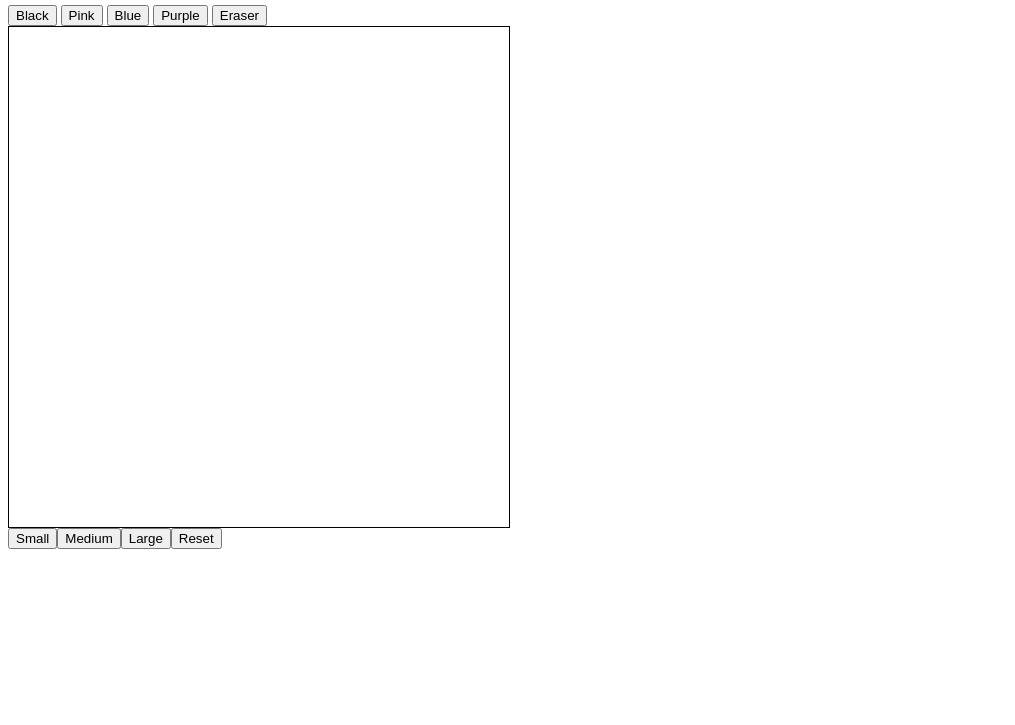
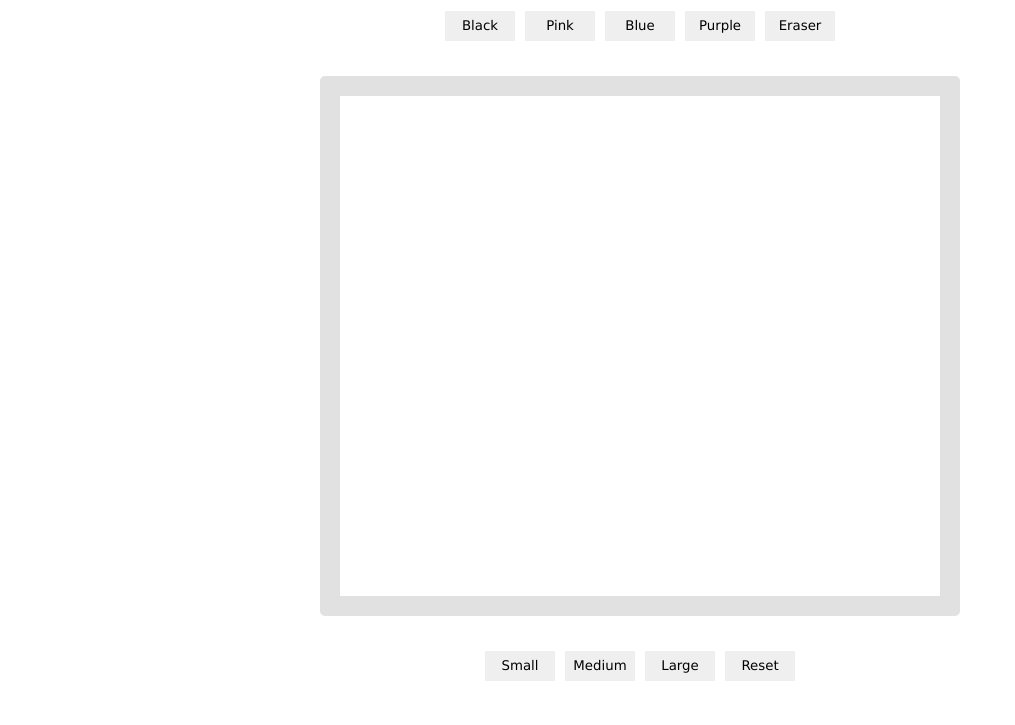
Before and after one commit to nowosimm/etch-a-sketch, a plain HTML site: page etch-a-sketch.html in a window 1280 px wide. Shown: the part 75-800 px from the top of the page, without its empty margins (0-1015 px from the left). Drawn offline with Linux system fonts and the light colour scheme.

Commit message:
finish functionality

```diff
--- a/etch-a-sketch.css
+++ b/etch-a-sketch.css
@@ -1,6 +1,165 @@
-.container{
-    width: 500px;
+.container {
+    display: flex;
+    justify-content: center;
+    align-content: center;
+}
+
+.grid{
+    width: 600px;
     height: 500px;
-    border: 1px solid black;
+    border: 20px solid rgb(225, 225, 225);
     display: grid;
+    border-radius: 5px;
+
+
 }
+
+.header{
+    display: flex;
+    justify-content: center;
+    align-items: center;
+    font-family: 'Lucida Sans', 'Lucida Sans Regular', 'Lucida Grande', 'Lucida Sans Unicode', Geneva, Verdana, sans-serif;
+}
+
+.colors{
+    display: flex;
+    justify-content: center;
+    align-items: center;
+    padding: 0px 0px 30px 0px;
+}
+
+.black{
+    font-family: 'Lucida Sans', 'Lucida Sans Regular', 'Lucida Grande', 'Lucida Sans Unicode', Geneva, Verdana, sans-serif;
+    width: 70px;
+    height: 30px;
+    margin: 5px;
+    border: none;
+    transition: 0.5s;
+}
+
+.black:hover {
+    background-color: black;
+    color: white;
+}
+
+.pink{
+    font-family: 'Lucida Sans', 'Lucida Sans Regular', 'Lucida Grande', 'Lucida Sans Unicode', Geneva, Verdana, sans-serif;
+    width: 70px;
+    height: 30px;
+    margin: 5px;
+    border: none;
+    transition: 0.5s;
+}
+
+.pink:hover {
+    background-color: rgb(255, 181, 192);
+    color: white;
+}
+
+.blue{
+    font-family: 'Lucida Sans', 'Lucida Sans Regular', 'Lucida Grande', 'Lucida Sans Unicode', Geneva, Verdana, sans-serif;
+    width: 70px;
+    height: 30px;
+    margin: 5px;
+    border: none;
+    transition: 0.5s;
+}
+
+.blue:hover {
+    background-color: rgb(138, 210, 255);
+    color: white;
+}
+
+.purple {
+    font-family: 'Lucida Sans', 'Lucida Sans Regular', 'Lucida Grande', 'Lucida Sans Unicode', Geneva, Verdana, sans-serif;
+    width: 70px;
+    height: 30px;
+    margin: 5px;
+    border: none;
+    transition: 0.5s;
+}
+
+.purple:hover {
+    background-color: rgb(175, 175, 249);
+    color: white;
+}
+
+.eraser{
+    font-family: 'Lucida Sans', 'Lucida Sans Regular', 'Lucida Grande', 'Lucida Sans Unicode', Geneva, Verdana, sans-serif;
+    width: 70px;
+    height: 30px;
+    margin: 5px;
+    border: none;
+    transition: 0.5s;
+}
+
+.eraser:hover {
+    background-color: rgb(225, 225, 225);
+    color: white;
+}
+
+.footer {
+    display: flex;
+    justify-content: center;
+    align-items: center;
+    padding: 30px;
+    border: 5px;
+}
+
+.smallButton {
+    font-family: 'Lucida Sans', 'Lucida Sans Regular', 'Lucida Grande', 'Lucida Sans Unicode', Geneva, Verdana, sans-serif;
+    width: 70px;
+    height: 30px;
+    margin: 5px;
+    border: none;
+    transition: 0.5s;
+}
+
+.smallButton:hover {
+    background-color: rgb(225, 225, 225);
+    color: white;
+}
+
+.mediumButton {
+    font-family: 'Lucida Sans', 'Lucida Sans Regular', 'Lucida Grande', 'Lucida Sans Unicode', Geneva, Verdana, sans-serif;
+    width: 70px;
+    height: 30px;
+    margin: 5px;
+    border: none;
+    transition: 0.5s;
+}
+
+.mediumButton:hover {
+    background-color: rgb(225, 225, 225);
+    color: white;
+}
+
+
+.largeButton {
+    font-family: 'Lucida Sans', 'Lucida Sans Regular', 'Lucida Grande', 'Lucida Sans Unicode', Geneva, Verdana, sans-serif;
+    width: 70px;
+    height: 30px;
+    margin: 5px;
+    border: none;
+    transition: 0.5s;
+}
+
+.largeButton:hover {
+    background-color: rgb(225, 225, 225);
+    color: white;
+}
+
+
+.resetButton {
+    font-family: 'Lucida Sans', 'Lucida Sans Regular', 'Lucida Grande', 'Lucida Sans Unicode', Geneva, Verdana, sans-serif;
+    width: 70px;
+    height: 30px;
+    margin: 5px;
+    border: none;
+    transition: 0.5s;
+}
+
+.resetButton:hover {
+    background-color: rgb(225, 225, 225);
+    color: white;
+}
--- a/etch-a-sketch.html
+++ b/etch-a-sketch.html
@@ -9,7 +9,7 @@
 </head>
 <body>
     <p id="message"></p>
-    <h1>Etch-A-Sketch</h1>
+    <h1 class="header">Etch-A-Sketch</h1>
 
     <div class="colors">
         <button class="black" onclick="setColor('black')">Black</button>
@@ -20,7 +20,10 @@
     </div>
 
     <div class="container">
+        <div class="grid"></div>
     </div>
+
+    <div class="footer"></div>
 
 
 
--- a/etch-a-sketch.js
+++ b/etch-a-sketch.js
@@ -1,39 +1,57 @@
 let color = "black"
+let gridSize;
 
 document.addEventListener("DOMContentLoaded", function () {
 
-    // creating small/medium/large/reset buttons
+    smallGrid()
+
+    let footer = document.querySelector(".footer");
 
     const smallButton = document.createElement('button');
+    smallButton.className = "smallButton"
     smallButton.textContent = "Small"
     smallButton.onclick = function () {
         smallGrid()
     }
-    document.body.appendChild(smallButton)
+    footer.appendChild(smallButton)
 
     const mediumButton = document.createElement('button');
+    mediumButton.className = "mediumButton"
     mediumButton.textContent = "Medium"
     mediumButton.onclick = function () {
         mediumGrid()
     }
-    document.body.appendChild(mediumButton)
+    footer.appendChild(mediumButton)
 
     const largeButton = document.createElement('button');
+    largeButton.className = "largeButton"
     largeButton.textContent = "Large"
     largeButton.onclick = function () {
         largeGrid()
     }
-    document.body.appendChild(largeButton)
+    footer.appendChild(largeButton)
 
     const resetButton = document.createElement('button');
+    resetButton.className = "resetButton"
     resetButton.textContent = "Reset"
-    document.body.appendChild(resetButton)
+    resetButton.onclick = function () {
+        resetGrid()
+    }
+    footer.appendChild(resetButton)
 })
 
 // creates boards for 3 sizes
 
+let mouseDown = false
+// document.body.onmousedown = () => {
+//     console.log('you clicked!')
+//     mouseDown = true
+// }
+// document.body.onmouseup = () => (mouseDown = false)
+
 function smallGrid() {
-    let grid = document.querySelector(".container");
+    gridSize = "small"
+    let grid = document.querySelector(".grid");
     grid.innerHTML = "";
     grid.style.gridTemplateColumns = `repeat(45, 1fr)`;
     grid.style.gridTemplateRows = `repeat(45, 1fr)`;
@@ -42,10 +60,18 @@ function smallGrid() {
         let div = document.createElement("div");
         grid.insertAdjacentElement("beforeend", div);
         div.addEventListener("mouseover", colorDiv)
+        div.addEventListener("mousedown", (e) => {
+            mouseDown = true
+            colorDiv.apply(e.target)
+        })
+        div.addEventListener("mouseup", () => {
+            mouseDown = false
+        })
     }
 }
 function mediumGrid() {
-    let grid = document.querySelector(".container");
+    gridSize = "medium"
+    let grid = document.querySelector(".grid");
     grid.innerHTML = "";
     grid.style.gridTemplateColumns = `repeat(30, 1fr)`;
     grid.style.gridTemplateRows = `repeat(30, 1fr)`;
@@ -54,10 +80,18 @@ function mediumGrid() {
         let div = document.createElement("div");
         grid.insertAdjacentElement("beforeend", div);
         div.addEventListener("mouseover", colorDiv)
+        div.addEventListener("mousedown", (e) => {
+            mouseDown = true
+            colorDiv.apply(e.target)
+        })
+        div.addEventListener("mouseup", () => {
+            mouseDown = false
+        })
     }
 }
 function largeGrid() {
-    let grid = document.querySelector(".container");
+    gridSize = "large"
+    let grid = document.querySelector(".grid");
     grid.innerHTML = "";
     grid.style.gridTemplateColumns = `repeat(15, 1fr)`;
     grid.style.gridTemplateRows = `repeat(15, 1fr)`;
@@ -66,36 +100,49 @@ function largeGrid() {
         let div = document.createElement("div");
         grid.insertAdjacentElement("beforeend", div);
         div.addEventListener("mouseover", colorDiv)
+        div.addEventListener("mousedown", (e) => {
+            mouseDown = true
+            colorDiv.apply(e.target)
+        })
+        div.addEventListener("mouseup", () => {
+            mouseDown = false
+        })
     }
 }
 
 function colorDiv(){
+    if(mouseDown == true) {
         if (color == "black"){
             this.style.backgroundColor = "black"
         }
         if (color == "pink"){
-        this.style.backgroundColor = "pink"
+            this.style.backgroundColor = "rgb(255, 181, 192)"
         }
         if (color == "blue"){
-        this.style.backgroundColor = "blue"
+            this.style.backgroundColor = "rgb(138, 210, 255)"
         }
         if (color == "purple"){
-        this.style.backgroundColor = "purple"
+            this.style.backgroundColor = "rgb(175, 175, 249)"
         }
         if (color == "eraser"){
             this.style.backgroundColor = "white"
         }
-
+    }
 }
 
 function setColor(colorChoice){
     color = colorChoice;
 }
 
-function resetBoard(){
-    clearBoard()
+function resetGrid(){
+    if(gridSize == "small") {
+        smallGrid()
+    }
+    if(gridSize == "medium") {
+        mediumGrid()
+    }
+    if(gridSize == "large") {
+        largeGrid()
     }
 
-function clearBoard(){
-
 }
```
Lines whose indentation alone changed are shown as unchanged.
